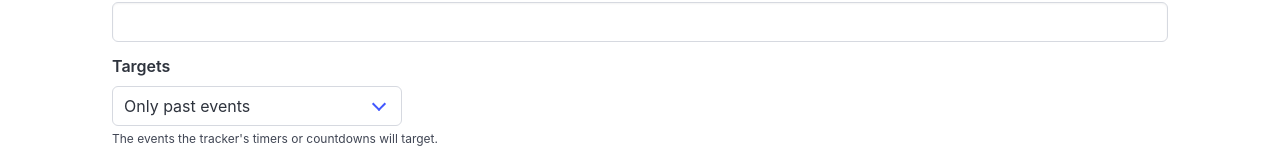
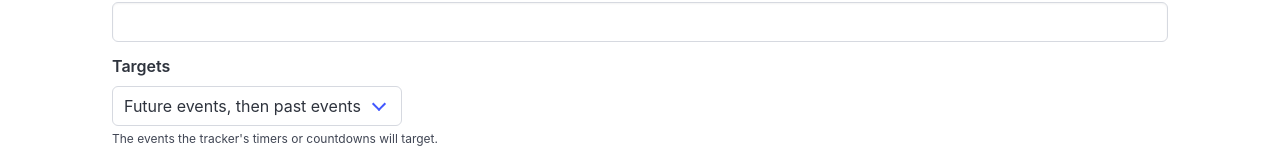
Before and after one commit to anthonyisensee/event-tracker, a React (Create React App) app: page /tracker in a window 1280 px wide. Shown: the part 234-392 px from the top of the page. Built offline with nearby package versions, Linux system fonts and the light colour scheme.

Commit message:
chore: updates default tracker targets

```diff
--- a/src/Views/Tracker/Tracker.js
+++ b/src/Views/Tracker/Tracker.js
@@ -229,7 +229,7 @@ const Tracker = () => {
                                 <select
                                     name="Targets"
                                     onChange={(e) => setEditedTracker({...editedTracker, targets: e.target.value})}
-                                    defaultValue={tracker?.targets ?? "Only past events"}
+                                    defaultValue={tracker?.targets ?? "Future events, then past events"}
                                 >
                                     <option value="Future events, then past events">Future events, then past events</option>
                                     <option value="Only past events">Only past events</option>
```
